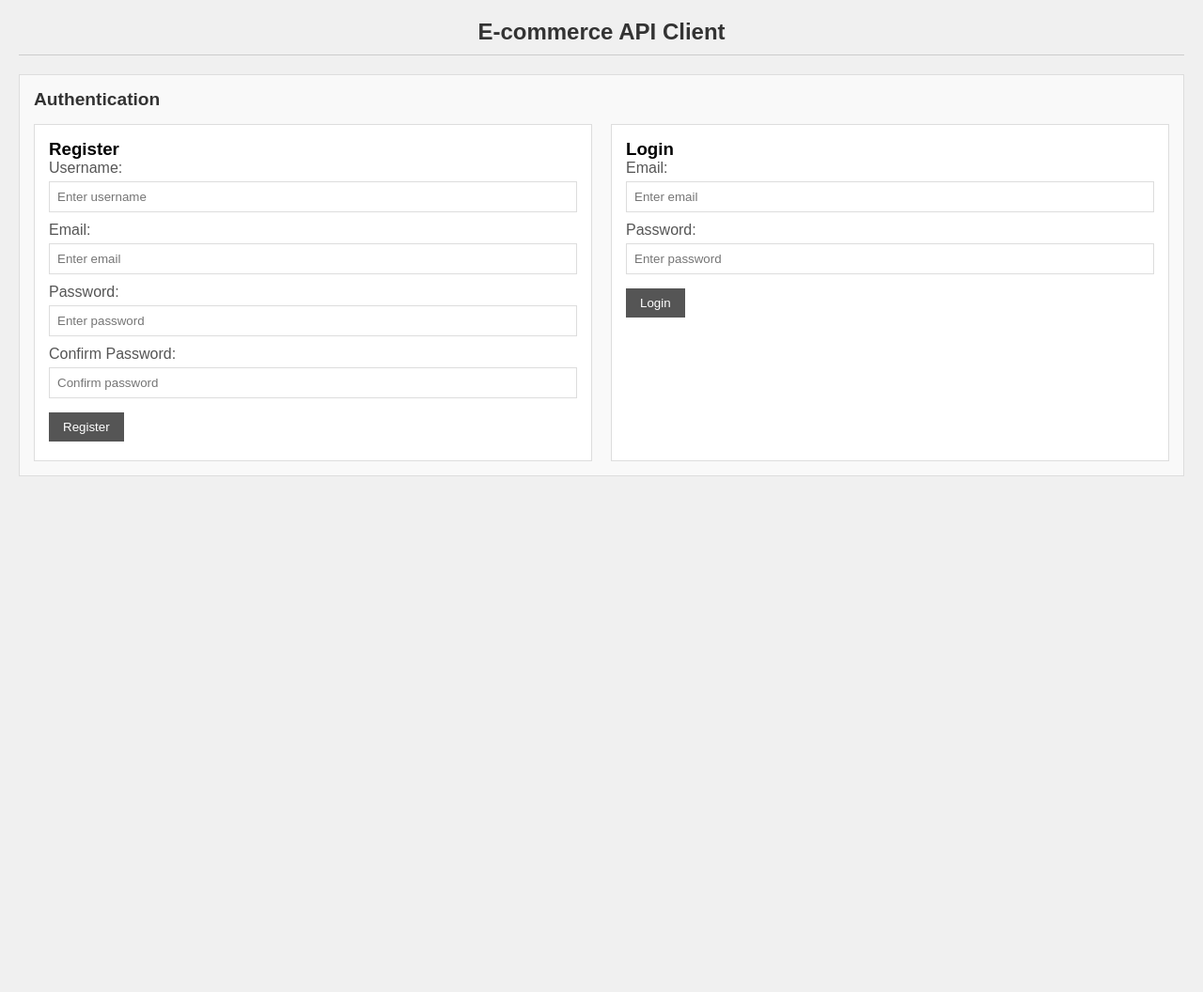
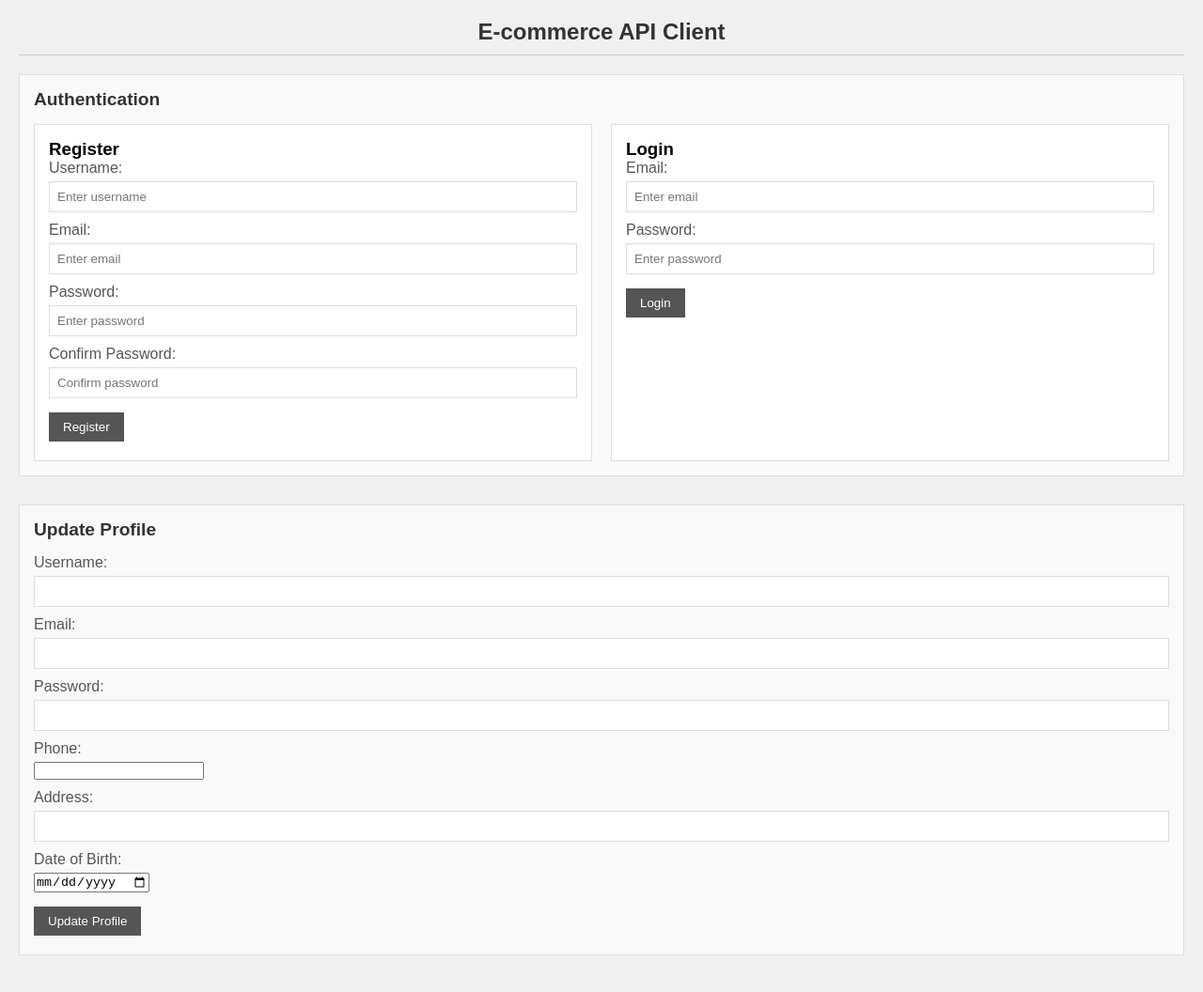
Before and after one commit to loremol/ecommerce-client, a website: page index.html in a window 1280 px wide. Shown: the whole page at 94% size. Before the commit the page ends 800 px from the top, so only its background shows below. Drawn offline with Linux system fonts and the light colour scheme.

Commit message:
added updateProfile functionality

```diff
--- a/client.js
+++ b/client.js
@@ -99,6 +99,43 @@ async function logout() {
     currentUser = null;
     showLoggedOutState();
     showStatus('Logged out successfully');
+}
+
+async function updateProfile() {
+    const username = document.getElementById('username').value;
+    const email = document.getElementById('email').value;
+    const password = document.getElementById('password').value;
+    const phone = document.getElementById('phone').value;
+    const address = document.getElementById('address').value;
+    const dateOfBirth = document.getElementById('dateOfBirth').value;
+
+    if (!username || !email) {
+        showStatus('Please fill in all fields', 'error');
+        return;
+    }
+
+    try {
+        const response = await fetch(`${API_ENDPOINT}/auth/update/`, {
+            method: 'POST',
+            headers: {
+                'Content-Type': 'application/json',
+                'Authorization': `Token ${localStorage.authToken}`
+            },
+            body: JSON.stringify({username, email, password, phone, address, dateOfBirth})
+        });
+
+        const data = await response.json();
+
+        if (response.ok) {
+            showStatus('Profile updated successfully!');
+            document.getElementById('username').value = '';
+            document.getElementById('email').value = '';
+        } else {
+            showStatus(data.message || 'Failed to update profile', 'error');
+        }
+    } catch (error) {
+        showStatus('Network error: ' + error.message, 'error');
+    }
 }
 
 function showLoggedInState() {
@@ -1050,7 +1087,7 @@ async function fetchAllOrders() {
         if (response.ok) {
             allOrders = data;
             displayAllOrders();
-            fetchOrderStatistics();
+            await fetchOrderStatistics();
             showStatus('All orders loaded successfully');
         } else {
             showStatus(data.error || 'Failed to fetch all orders', 'error');
--- a/index.html
+++ b/index.html
@@ -261,6 +261,39 @@
         </div>
     </div>
 
+    <!-- Profile -->
+    <div class="section" id="profileSection">
+        <h2>Update Profile</h2>
+        <form id="profileForm">
+            <div class="form-group">
+                <label for="username">Username:</label>
+                <input type="text" id="username" name="username" required>
+            </div>
+            <div class="form-group">
+                <label for="email">Email:</label>
+                <input type="email" id="email" name="email" required>
+            </div>
+            <div class="form-group">
+                <label for="password">Password:</label>
+                <input type="password" id="password" name="password">
+            </div>
+            <div class="form-group">
+                <label for="phone">Phone:</label>
+                <input type="tel" id="phone" name="phone">
+            </div>
+            <div class="form-group">
+                <label for="address">Address:</label>
+                <input type="text" id="address" name="address">
+            </div>
+            <div class="form-group">
+                <label for="dateOfBirth">Date of Birth:</label>
+                <input type="date" id="dateOfBirth" name="dateOfBirth">
+            </div>
+            <button onclick="updateProfile()">Update Profile</button>
+        </form>
+    </div>
+
+
     <!-- Categories Section -->
     <div class="section" id="categoriesSection" class="hidden">
         <h2>Categories</h2>
```
